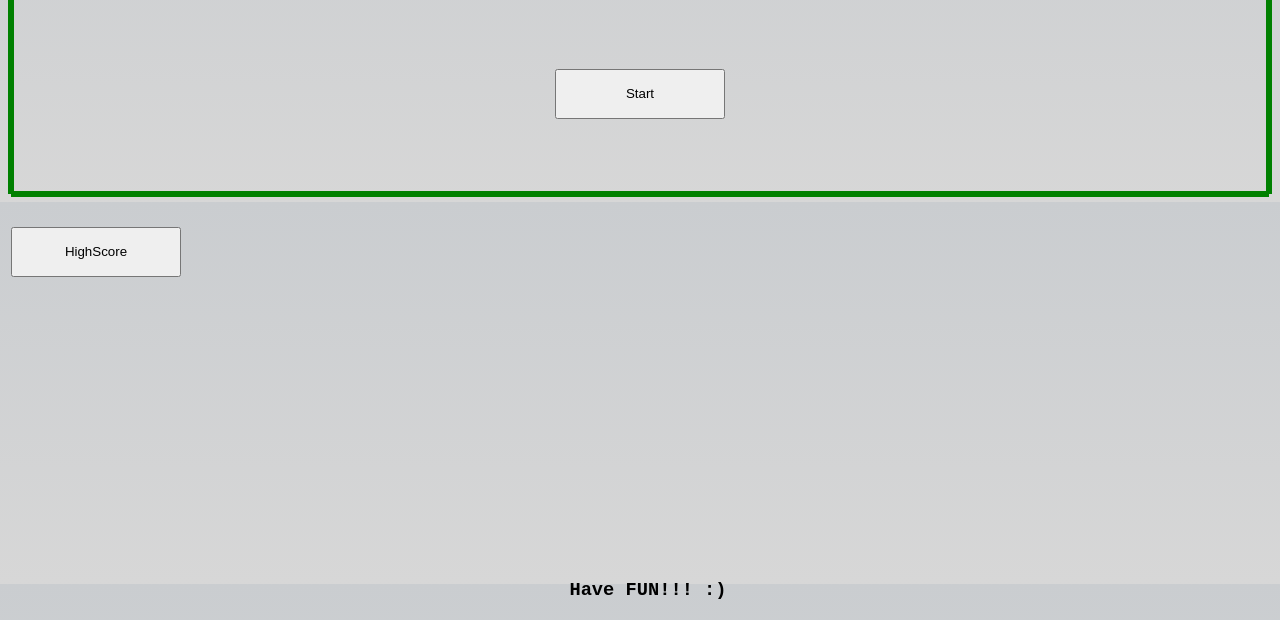
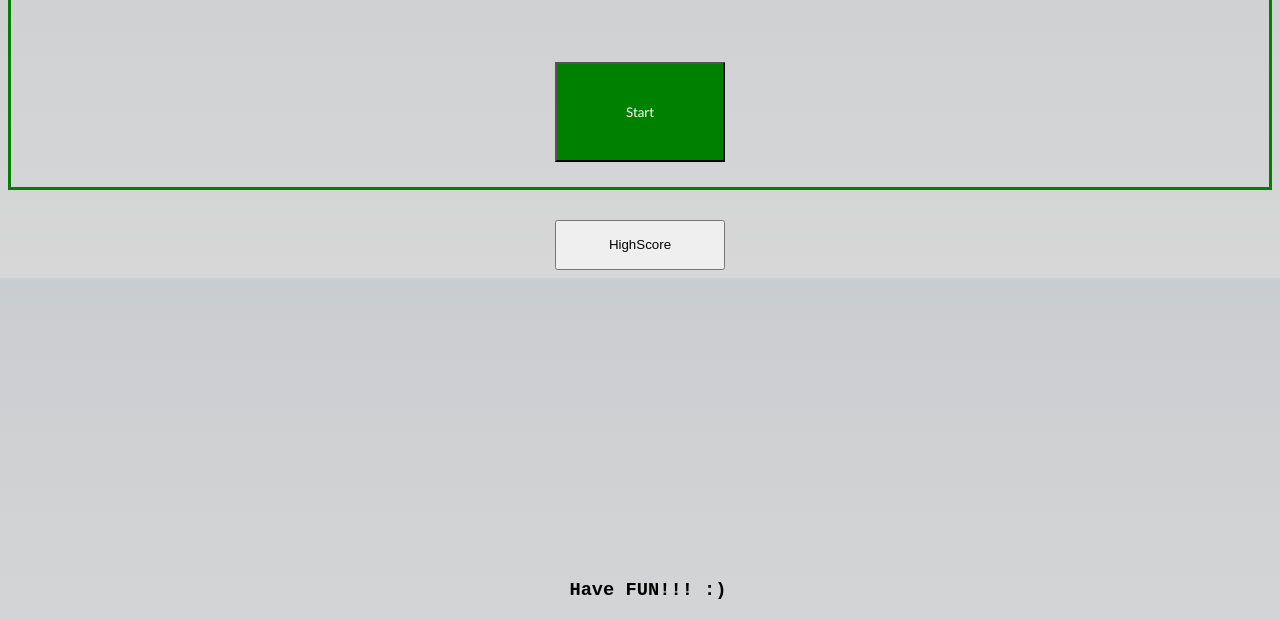
Before and after one commit to silviaolinger/HomeWork_W4, a plain HTML site: page Assets/index.html in a window 1280 px wide. Shown: the part 180-800 px from the top of the page. Drawn offline with Linux system fonts and the light colour scheme; files whose address does not match are found by name.

Commit message:
Start button created

```diff
--- a/Assets/css/style.css
+++ b/Assets/css/style.css
@@ -26,18 +26,37 @@ main section h2 h3 {
   height: 200px;
   position: relative;
   border: 3px solid green;
+  align-items: center;
+  align-content: center;
+
+
 }
 
 .start-button {
-  display: flex;
+
+  position: relative;
   justify-content: center;
   align-items: center;
-  height: 200px;
-  border: 3px solid green;
+  height: 100px;
   font-style: normal;
   font-family: 'Gill Sans', 'Gill Sans MT', Calibri, 'Trebuchet MS', sans-serif;
   font-weight: 200;
+  color: white;
+  background-color: green;
+  width:170px;
+  margin-top: 50px;
 
+}
+.start-button:hover {
+  font-size: xx-large;
+  width:175px;
+  height:105px;
+  cursor:pointer;
+}
+.timer{
+  position: relative;;
+  text-align: center;
+  font-size:xx-large;
 }
 .HighScore-button
  {
--- a/Assets/index.html
+++ b/Assets/index.html
@@ -1,32 +1,32 @@
 <!DOCTYPE html>
 <html>
   <head>
-    <title>Quiz Game </title>
+    <title> Quiz Game </title>
     <meta charset="UTF-8" />
     <meta name="viewport" content="width=device-width, initial-scale=1" />
     <link rel="stylesheet" type="text/css" href="./css/style.css" />
-  </head>
+    </head>
   <body>
     <!-- Header -->
     <header>
 
       <h1> QUIZ GAME </h1>
           <h2>JavaScript Questions</h2>
-                <h3>Timer:</h3>
-
-    </header>
-
-        <main>
-
-            <section>
+   </header>
+         <main>
+            <div class="timer">
+                <span class="timer_minutes">00</span>
+                <span class="timer_part">:</span>
+                <span class="timer_seconds">00</span>
               <div class= container>
-              <div class="start-button">
-                <button style="width:170px; height: 50px"> Start </button>
+              <div>
+               <button class= 'start-button'> Start </button>
                  </div>
 
-               <div class="HighScore-button">
-                    <button style="width:170px; height: 50px"> HighScore </button>
-                </div>
+
+            </div>
+            <div class="HighScore-button">
+                <button style="width:170px; height: 50px"> HighScore </button>
             </div>
           </main>
 
@@ -39,5 +39,6 @@
 
 
           <script src= "javascript.js"></script>
+
         </body>
       </html>
--- a/Assets/js/javascript.js
+++ b/Assets/js/javascript.js
@@ -1,5 +1,5 @@
-const StartBtn = document.querySelector("#start-button");
 
+//creating the question
 const questions = [{
     question1: "Who invented the air conditioner?",
     Answer1:"Jose",
@@ -30,3 +30,7 @@ const questions = [{
     CorrectAnswer:"4th July"},
 
 ];
+
+//Start button
+
+const StartBtn = document.querySelector("#start-button");
```
